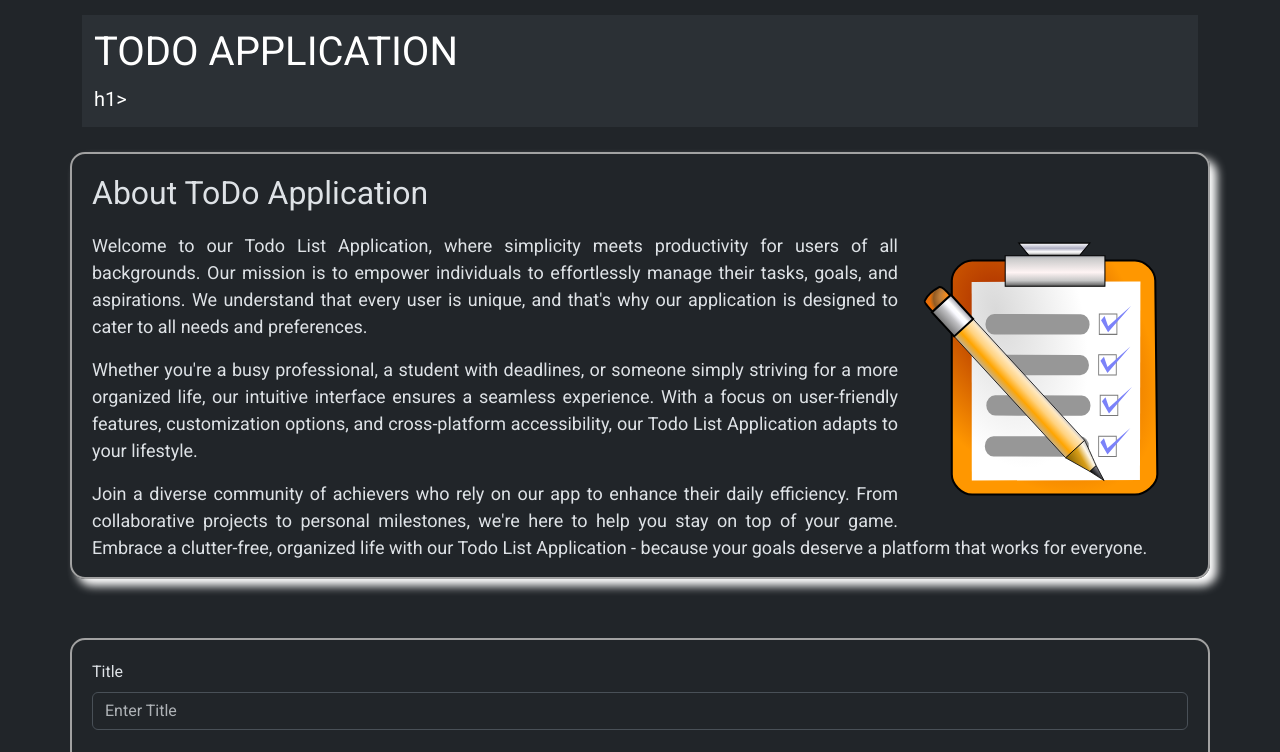
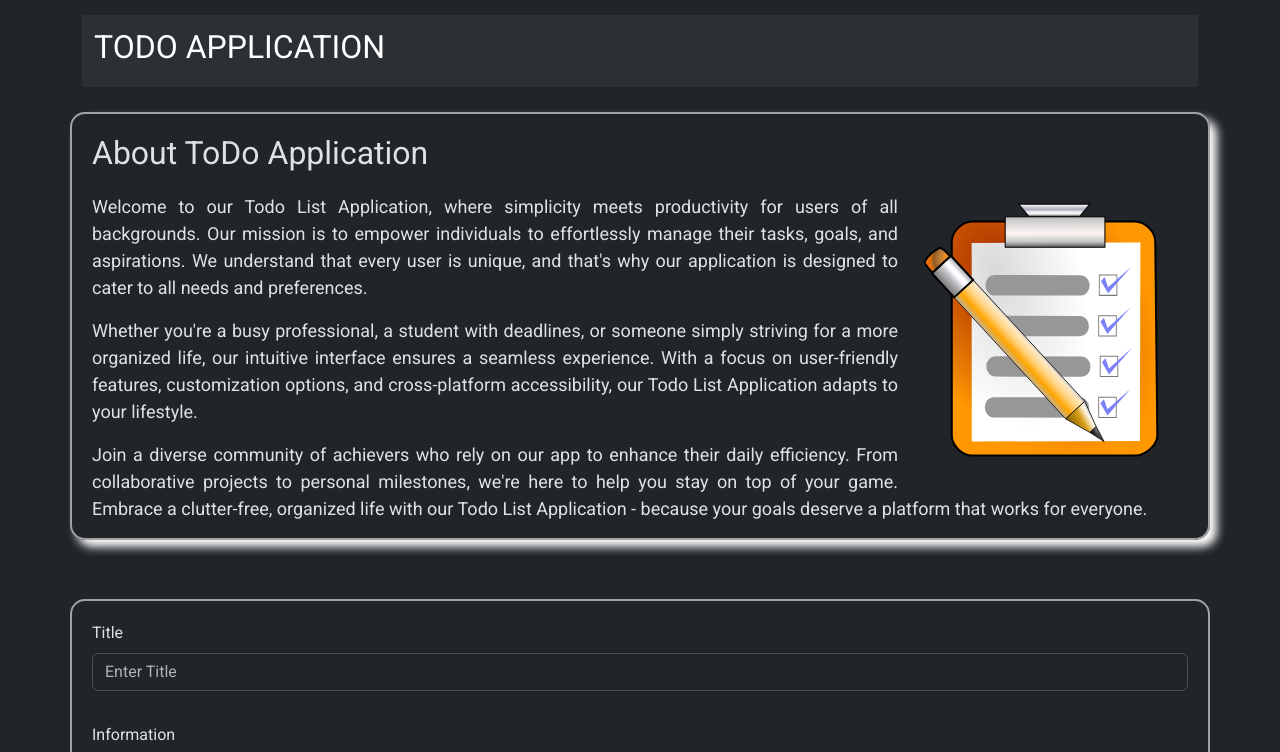
Before and after one commit to anuragbhatt1805/todo.io, a plain HTML site: page index.html in a window 1280 px wide. Shown: the top 752 px of the page. Drawn offline with nearby package versions, Linux system fonts and the light colour scheme.

Commit message:
Update index.html

```diff
--- a/index.html
+++ b/index.html
@@ -19,7 +19,7 @@
     <div class="container">
         <nav class="navbar navbar-expand-lg bg-body-tertiary">
             <div class="container-fluid">
-                <a class="navbar-brand" href="#"><h1>TODO APPLICATION</h1>h1></a>
+                <a class="navbar-brand" href="#"><h2>TODO APPLICATION</h2></a>
             </div>
         </nav>
     </div>
```
